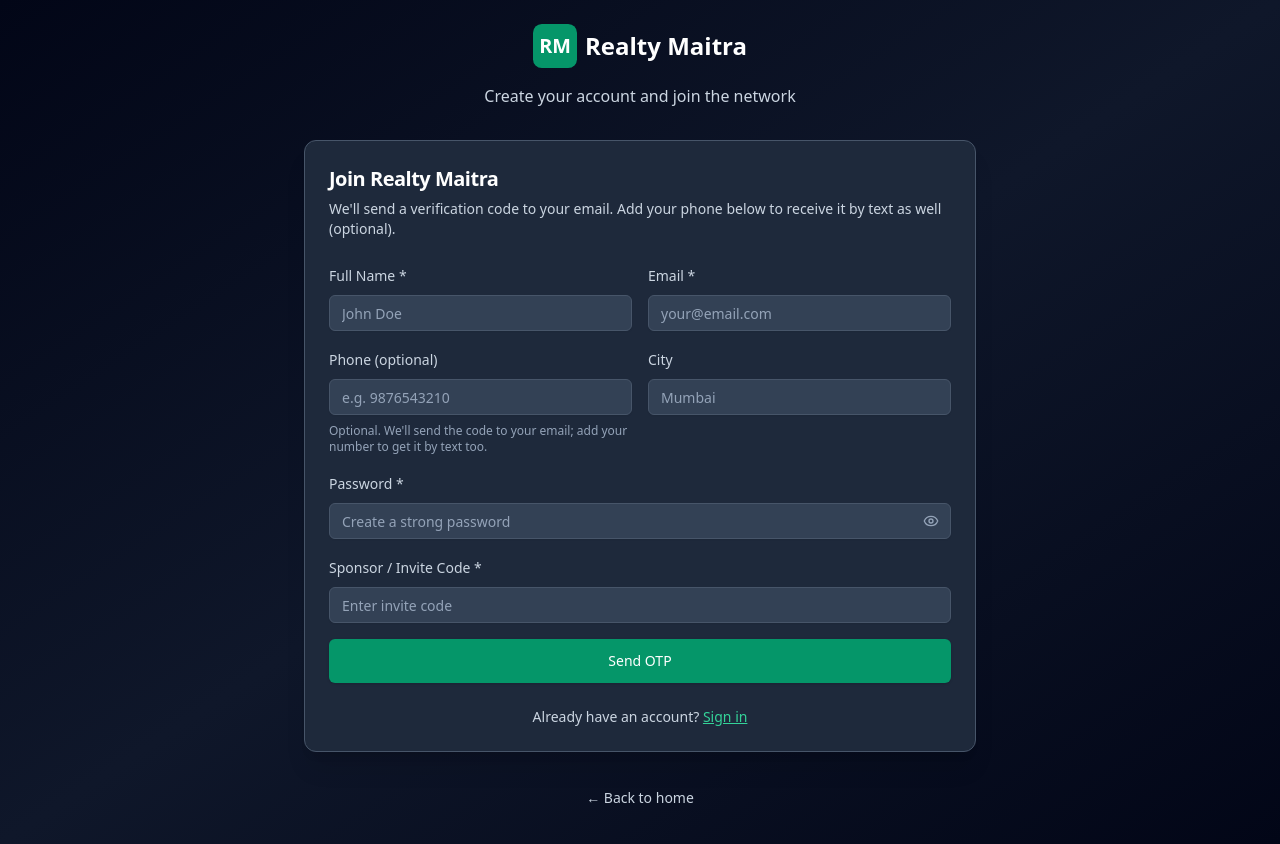
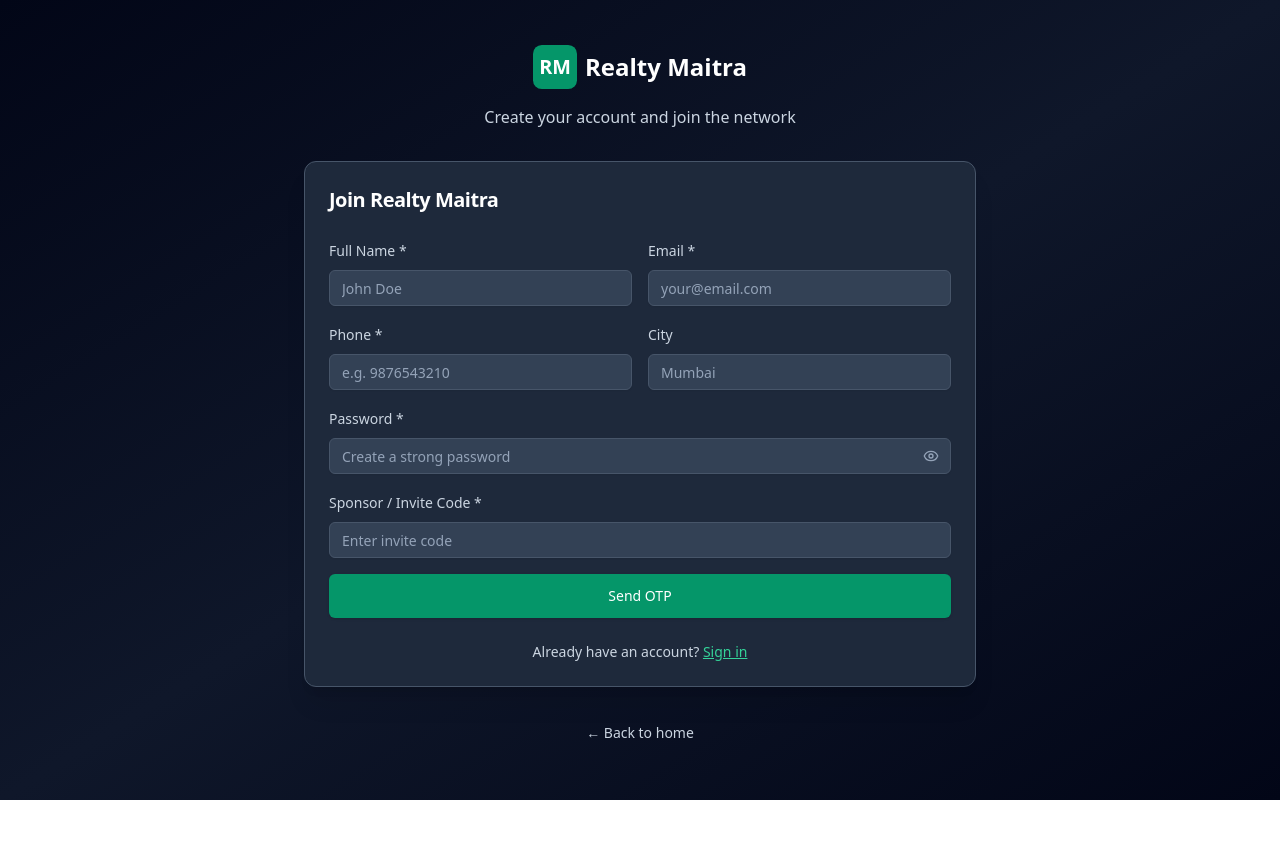
Before and after one commit to ashishcode17/realty-maitra, a Next.js app: page /register in a window 1280 px wide. After the commit the page ends 800 px from the top, so only its background shows below. Built offline with nearby package versions, Linux system fonts and the light colour scheme.

Commit message:
Update live app

```diff
--- a/app/api/auth/register/route.ts
+++ b/app/api/auth/register/route.ts
@@ -35,10 +35,11 @@
     const { name, email, phone, city, password, sponsorCode } = body
     const nameStr = typeof name === 'string' ? name.trim() : ''
     const emailStr = typeof email === 'string' ? email.trim().toLowerCase() : ''
+    const phoneStr = typeof phone === 'string' ? phone.trim() : ''
     const passwordStr = typeof password === 'string' ? password : ''
     const sponsorCodeStr = typeof sponsorCode === 'string' ? sponsorCode.trim().toUpperCase() : ''
 
-    if (!nameStr || !emailStr || !passwordStr || !sponsorCodeStr) {
+    if (!nameStr || !emailStr || !phoneStr || !passwordStr || !sponsorCodeStr) {
       return NextResponse.json(
         { error: 'All fields are required', code: 'MISSING_FIELDS' },
         { status: 400, headers: { 'Content-Type': 'application/json' } }
@@ -102,7 +103,7 @@
       data: {
         name: nameStr,
         email: `pending_${emailStr}`,
-        phone: typeof phone === 'string' ? phone.trim() || null : null,
+        phone: phoneStr,
         city: typeof city === 'string' ? city.trim() || null : null,
         passwordHash: hashPassword(passwordStr),
         role: 'BDM',
@@ -125,10 +126,9 @@
       },
     })
 
-    const phoneStr = typeof phone === 'string' ? phone.trim() : ''
     const [emailSent, smsSent] = await Promise.all([
       sendOTPEmail(emailStr, otp),
-      phoneStr ? sendOTPSms(phoneStr, otp) : Promise.resolve(false),
+      sendOTPSms(phoneStr, otp),
     ])
     if (!emailSent && !smsSent && isDev) {
       console.log(`[Dev] OTP for ${emailStr}${phoneStr ? ` / ${phoneStr}` : ''}: ${otp}`)
--- a/app/register/page.tsx
+++ b/app/register/page.tsx
@@ -106,9 +106,6 @@
           <Card className="bg-slate-800 border-slate-600 shadow-xl">
             <CardHeader>
               <CardTitle className="text-white text-xl">Join {brand.appName}</CardTitle>
-              <CardDescription className="text-slate-300">
-                We&apos;ll send a verification code to your email. Add your phone below to receive it by text as well (optional).
-              </CardDescription>
             </CardHeader>
             <CardContent className="text-white">
               <form onSubmit={handleRegister} className="space-y-4">
@@ -122,9 +119,8 @@
                     <Input id="email" type="email" placeholder="your@email.com" value={formData.email} onChange={(e) => setFormData({ ...formData, email: e.target.value })} required className="bg-slate-700 border-slate-600 text-white placeholder:text-slate-400" />
                   </div>
                   <div className="space-y-2">
-                    <Label htmlFor="phone" className="text-slate-300">Phone (optional)</Label>
-                    <Input id="phone" placeholder="e.g. 9876543210" value={formData.phone} onChange={(e) => setFormData({ ...formData, phone: e.target.value })} className="bg-slate-700 border-slate-600 text-white placeholder:text-slate-400" />
-                    <p className="text-xs text-slate-400">Optional. We&apos;ll send the code to your email; add your number to get it by text too.</p>
+                    <Label htmlFor="phone" className="text-slate-300">Phone *</Label>
+                    <Input id="phone" placeholder="e.g. 9876543210" value={formData.phone} onChange={(e) => setFormData({ ...formData, phone: e.target.value })} required className="bg-slate-700 border-slate-600 text-white placeholder:text-slate-400" />
                   </div>
                   <div className="space-y-2">
                     <Label htmlFor="city" className="text-slate-300">City</Label>
```
Also changed, not shown: 1 other file (tests, documents, lock files or other folders).
